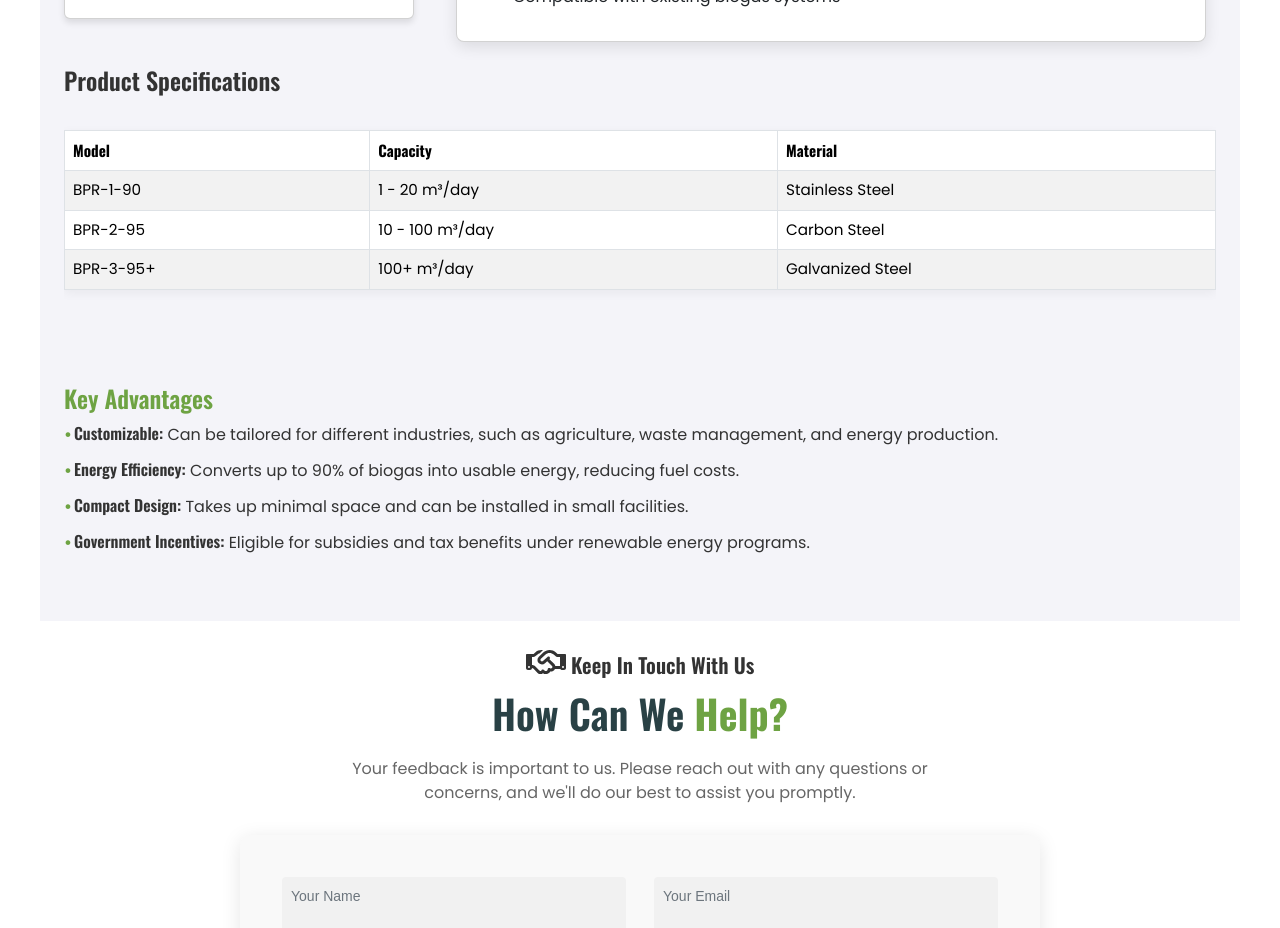
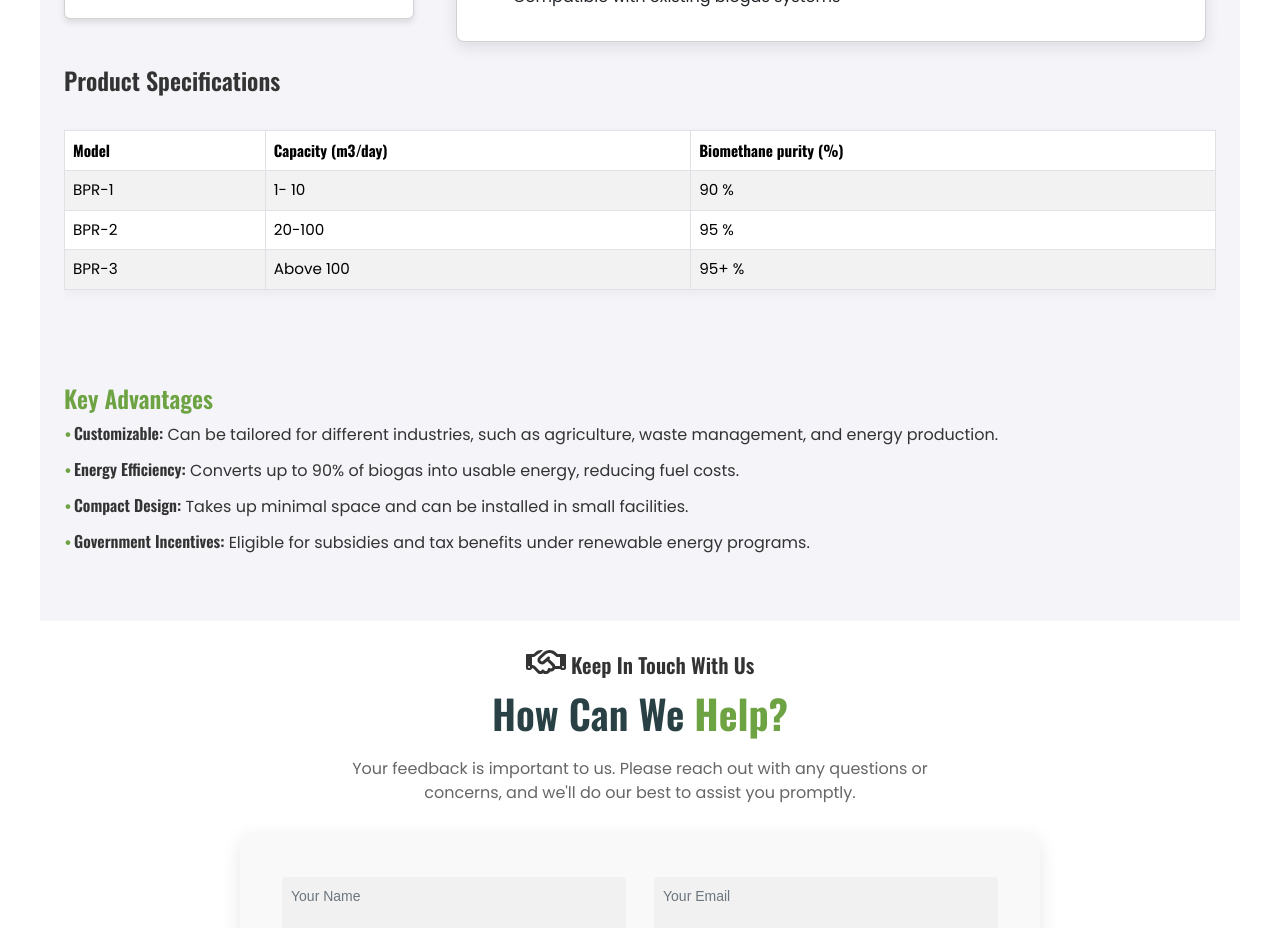
Before and after one commit to soorajsunill/EESSANmain, a React (Vite) app: page / in a window 1280 px wide. Shown: the part 3040-3968 px from the top of the page. Built offline with nearby package versions, Linux system fonts and the light colour scheme.

Commit message:
14th commit

```diff
--- a/src/components/Homepage.css
+++ b/src/components/Homepage.css
@@ -17,7 +17,7 @@ body {
   position: relative;
   overflow: hidden;
   background: rgba(255, 255, 255, 0.5);
-  animation: fadeIn 1s ease-out; /* Fade-in animation for the hero section */
+  animation: fadeIn 1s ease-out;
 }
 
 .hero-img {
@@ -29,7 +29,6 @@ body {
   top: 0;
   left: 0;
   z-index: 0;
-  /* Removed background image animation */
 }
 
 .hero-content {
@@ -40,12 +39,12 @@ body {
   flex-direction: column;
   align-items: center;
   padding-top: 200px;
-  animation: slideInFromBottom 1s ease-out; /* Slide in the content */
-}
-.font-bold {
-  font-weight: 900; /* You can adjust the number for even bolder text */
+  animation: slideInFromBottom 1s ease-out;
 }
 
+.font-bold {
+  font-weight: 900;
+}
 
 .green {
   color: #6ea343;
@@ -70,7 +69,7 @@ body {
   height: 60px;
   width: 180px;
   font-size: 1.3em;
-  animation: buttonHoverEffect 1s ease infinite alternate; /* Hover-like effect */
+  animation: buttonHoverEffect 1s ease infinite alternate;
   transition: background-color 0.3s ease, border-color 0.3s ease;
 }
 
@@ -90,7 +89,7 @@ body {
   margin-top: -320px;
   z-index: 2;
   margin-bottom: 10px;
-  animation: fadeInUp 1s ease; /* Fade in with upward motion for cards */
+  animation: fadeInUp 1s ease;
 }
 
 @keyframes fadeInUp {
@@ -119,23 +118,20 @@ body {
   padding: 15px;
   background-color: #6ea343;
   border-radius: 50%;
-  /* Removed rotation animation for the icons */
 }
 
-/* Card Styling */
 /* Card Styling */
 .card {
   box-shadow: 0px 4px 6px rgba(0, 0, 0, 0.1);
   border: none;
   border-radius: 10px;
-  background-color: white; /* Ensure full background color */
+  background-color: white;
   transition: transform 0.3s ease, box-shadow 0.3s ease;
-  background-clip: border-box; /* Ensures background covers the whole card */
-  background-size: cover; /* Ensure background fills the card */
+  background-clip: border-box;
+  background-size: cover;
   background-repeat: no-repeat;
   animation: cardLoadEffect 1s ease-out;
 }
-
 
 .card:hover {
   transform: translateY(-10px);
@@ -148,30 +144,54 @@ body {
 }
 
 /* Responsive Design Adjustments */
+@media (max-width: 1024px) {
+  .cardss {
+    margin-top: -250px;
+  }
+
+  .btng {
+    width: 160px;
+    height: 55px;
+    font-size: 1.2em;
+  }
+}
+
 @media (max-width: 768px) {
   .hero-content h1 {
-      font-size: 2.5rem;
+    font-size: 2.5rem;
   }
 
   .hero-content p {
-      font-size: 1rem;
+    font-size: 1rem;
   }
 
   .cardss {
-      margin-top: -300px;
+    margin-top: -220px;
+  }
+
+  .btng {
+    width: 150px;
+    height: 50px;
+    font-size: 1.1em;
   }
 }
 
 @media (max-width: 576px) {
   .hero-content h1 {
-      font-size: 2rem;
+    font-size: 2rem;
   }
 
   .hero-content p {
-      font-size: 0.9rem;
+    font-size: 0.9rem;
   }
 
   .cardss {
-      margin-top: -250px;
+    margin-top: -180px;
+  }
+
+  .btng {
+    width: 140px;
+    height: 45px;
+    font-size: 1em;
   }
 }
--- a/src/pages/Product.jsx
+++ b/src/pages/Product.jsx
@@ -62,25 +62,25 @@ const Product = () => {
                             <thead>
                                 <tr className='oswald-600'>
                                     <th>Model</th>
-                                    <th>Capacity</th>
-                                    <th>Material</th>
+                                    <th>Capacity (m3/day)</th>
+                                    <th>Biomethane purity (%)</th>
                                 </tr>
                             </thead>
                             <tbody className='poppins-regular'>
                                 <tr>
-                                    <td>BPR-1-90</td>
-                                    <td>1 - 20 m³/day</td>
-                                    <td>Stainless Steel</td>
+                                    <td>BPR-1</td>
+                                    <td>1- 10</td>
+                                    <td>90 %</td>
                                 </tr>
                                 <tr>
-                                    <td>BPR-2-95</td>
-                                    <td>10 - 100 m³/day</td>
-                                    <td>Carbon Steel</td>
+                                    <td>BPR-2</td>
+                                    <td>20-100</td>
+                                    <td>95 %</td>
                                 </tr>
                                 <tr>
-                                    <td>BPR-3-95+</td>
-                                    <td>100+ m³/day</td>
-                                    <td>Galvanized Steel</td>
+                                    <td>BPR-3</td>
+                                    <td>Above 100</td>
+                                    <td>95+ %</td>
                                 </tr>
                             </tbody>
                         </Table>
```
Also changed, not shown: src/components/Homepage.jsx (+12 -14 lines).
